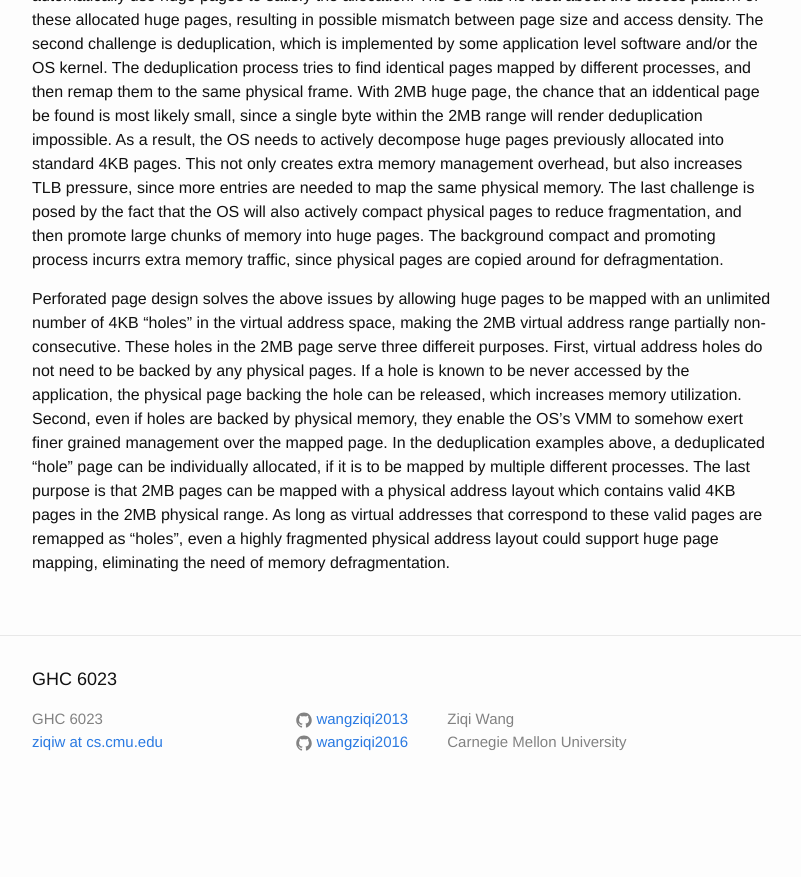
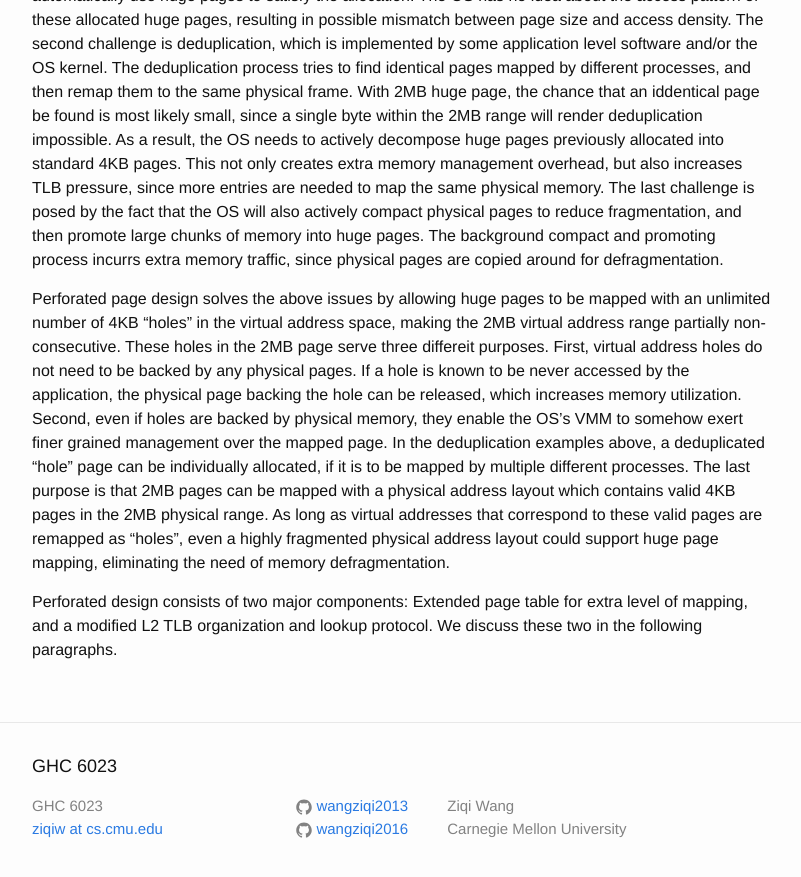
Before and after one commit to wangziqi2013/wangziqi2013.github.io, a Jekyll site: the page built from _posts/2020-06-05-perforated-page.markdown, in a window 1280 px wide and 900 px high, scrolled down 772 px. Shown: the top 877 px of the window, without its empty margins (238-1039 px from the left). Built offline with Jekyll 4.4.1, drawn with Linux system fonts in a browser that asks for light colours; before the commit the page ends 1585 px from its top, so only the background shows below that.

Commit message:
Adding two components

```diff
--- a/_posts/2020-06-05-perforated-page.markdown
+++ b/_posts/2020-06-05-perforated-page.markdown
@@ -44,3 +44,6 @@ allocated, if it is to be mapped by multiple different processes. The last purpo
 a physical address layout which contains valid 4KB pages in the 2MB physical range. As long as virtual addresses that
 correspond to these valid pages are remapped as "holes", even a highly fragmented physical address layout could support
 huge page mapping, eliminating the need of memory defragmentation.
+
+Perforated design consists of two major components: Extended page table for extra level of mapping, and a modified L2
+TLB organization and lookup protocol. We discuss these two in the following paragraphs.
```
